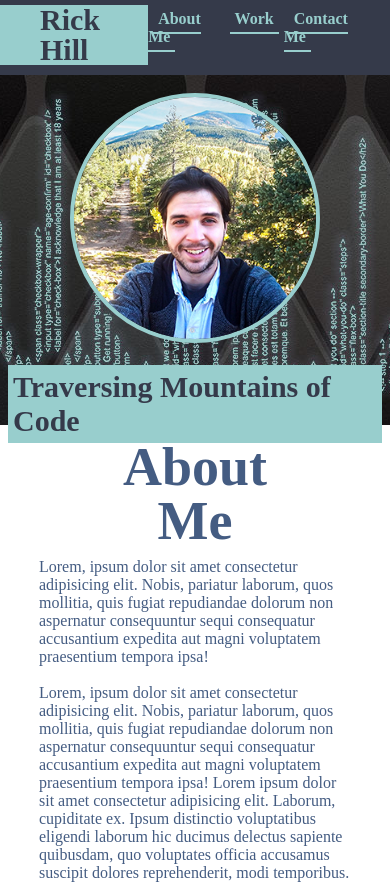
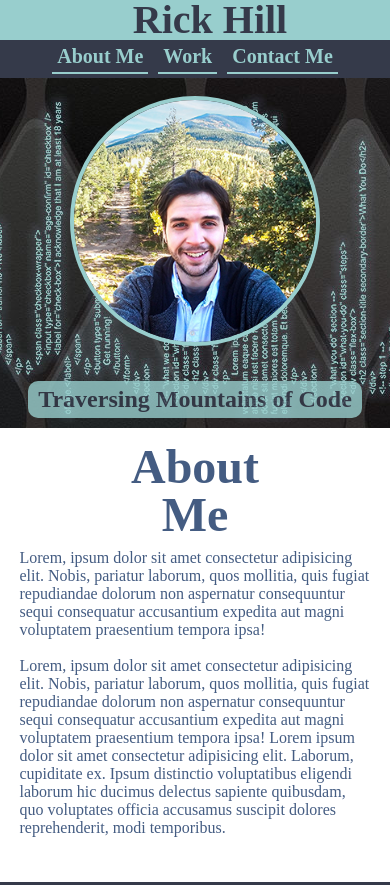
Before and after one commit to rickhill543/my-portfolio, a plain HTML site: page index.html in a window 390 px wide. Shown: the top 885 px of the page. Drawn offline with Linux system fonts and the light colour scheme.

Commit message:
main css and content funtioning properly with media queries

```diff
--- a/assets/css/style.css
+++ b/assets/css/style.css
@@ -70,6 +70,8 @@ header nav ul li a {
 }
 .name-container {
     background-color: var(--primary-color);
+    border-bottom-right-radius: 5px;
+    border-top-right-radius: 5px;
 }
 
 /* hero and tagline section */
@@ -112,7 +114,6 @@ header nav ul li a {
 .work-container {
     display: flex;
     justify-content: space-between;
-    background: linear-gradient(var(--secondary-color), var(--tertiary-color));
 }
 .project-grid-container {
     display: flex;
@@ -256,12 +257,14 @@ header nav ul li a {
     }
     .hero h2 {
         align-self: center;
+        border-radius: 10px;
     }
     .about-container {
         flex-direction: column;
     }
     .work-container {
         flex-direction: column;
+        background: linear-gradient(var(--secondary-color), var(--tertiary-color));
         border-top: 6px solid var(--tertiary-color);
         border-bottom: 6px solid var(--secondary-color);
     }
@@ -296,5 +299,38 @@ header nav ul li a {
 
   /* media query for phones and smaller */
   @media screen and (max-width: 480px) {
-
+    .flex-2of2 {
+        width: 90%;
+    }
+    .title-wrapper h3 {
+        font-size: 48px;
+    }
+    header {
+        flex-direction: column;
+        justify-content: space-between;
+        padding: 0 0 10px 0;
+    }
+    .name-container {
+        width: 100%;
+        background-color: var(--primary-color);
+        text-align: center;
+        border-bottom-right-radius: 0;
+        border-top-right-radius: 0;
+    }
+    .name-container h1 {
+        font-size: 40px;
+    }
+    header nav {
+            align-self: center;
+    }
+    header nav ul li a {
+        font-size: 20px;
+    }
+    .hero h2 {
+        margin: 0 0 10px 0;
+        padding: 5px 10px;
+        font-size: 24px;
+        text-align: center;
+        opacity: 0.8;
+    }
   }
```
